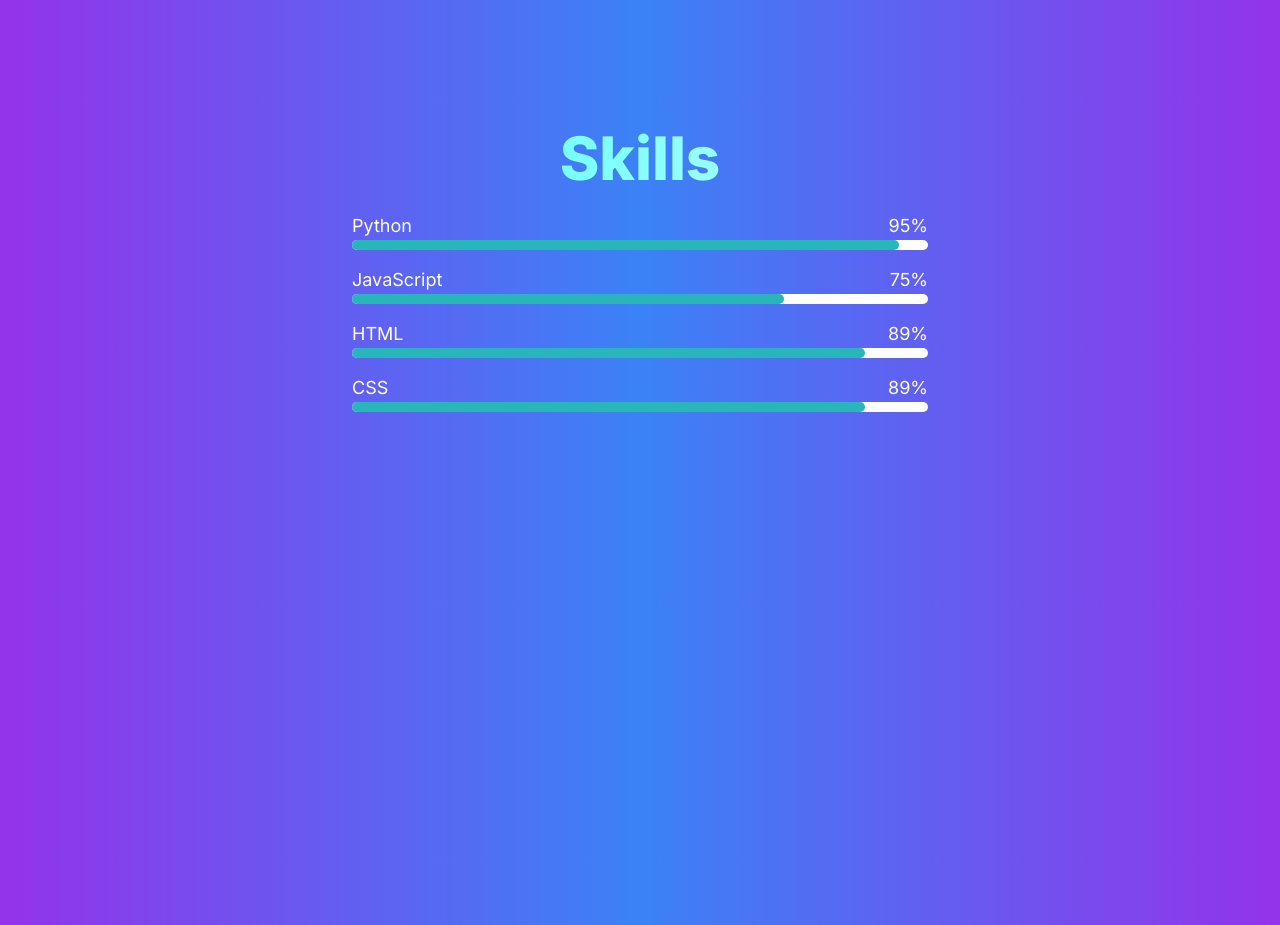
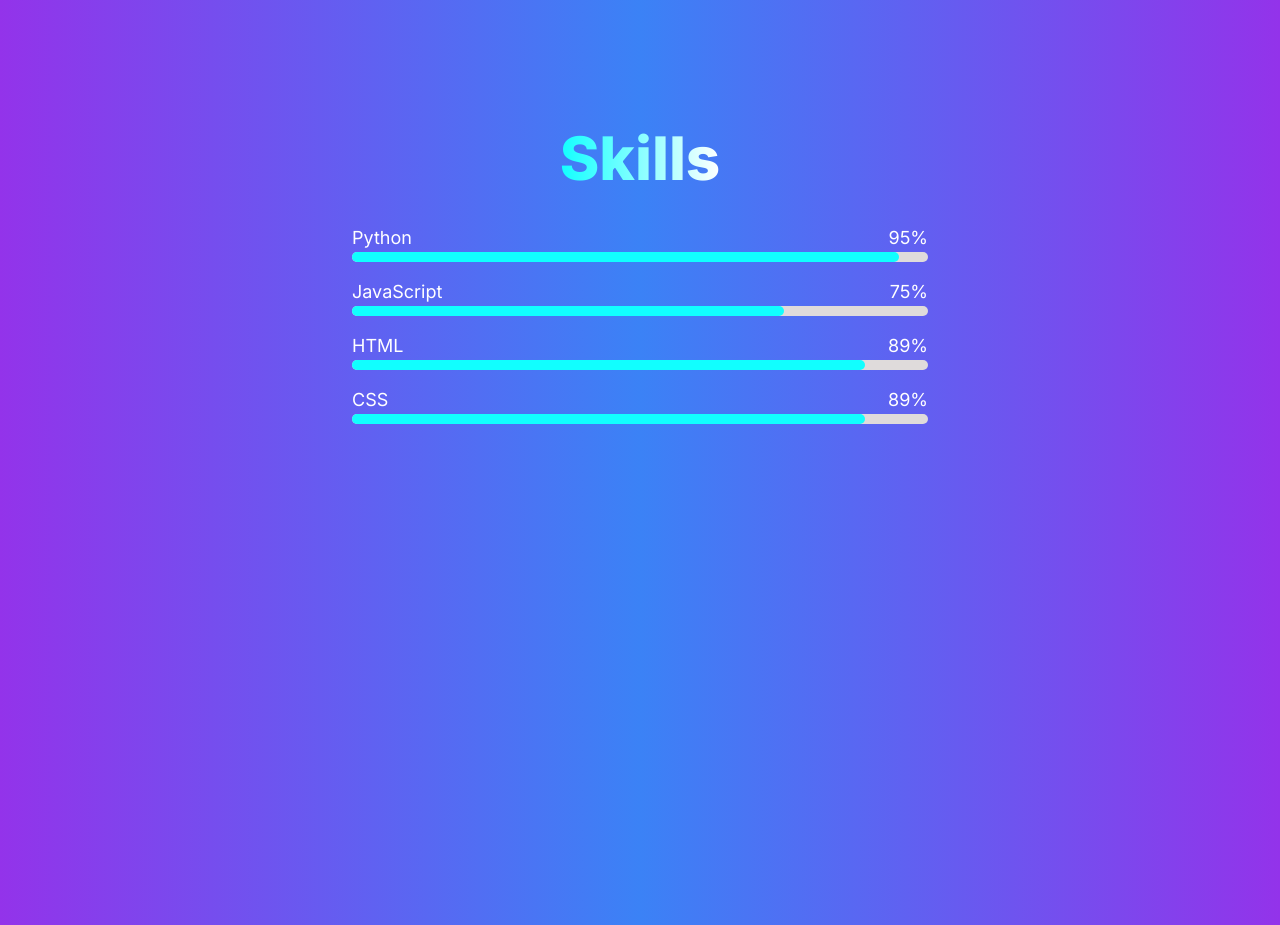
Before and after one commit to mubashir1837/next-portfolio, a Next.js app: page / in a window 1280 px wide. Shown: the part 3460-4385 px from the top of the page. Built offline with nearby package versions, Linux system fonts and the light colour scheme.

Commit message:
portfolio

```diff
--- a/app/components/AboutMe.jsx
+++ b/app/components/AboutMe.jsx
@@ -24,7 +24,7 @@ const AboutMe = () => {
             written, I advance towards a future where innovation knows no bounds.
           </p>
         </div>
-        <div className="mt-16 sm:mt-0 sm:ml-12">
+        <div className="mt-16 sm:mt-0 sm:ml-12 ">
           <Image src="/images/pro.jpg" alt="Profile Image" width={250} height={250} className="rounded-full border-4 border-white" />
         </div>
       </section>
--- a/app/components/Footer.jsx
+++ b/app/components/Footer.jsx
@@ -13,9 +13,6 @@ const Footer = () => {
           <p className="text-lg sm:text-xl lg:text-lg text-white text-center lg:text-left mb-6 lg:max-w-6xl">
             I am currently exploring exciting new opportunities and eagerly anticipate receiving thoughtful messages in my inbox. Whether you have inquiries, potential job opportunities, or simply wish to connect, rest assured, I will respond promptly and warmly!
           </p>
-          {/* <p className="text-md sm:text-lg lg:text-md text-white text-center lg:text-left mb-12 lg:max-w-5xl">
-            An enthusiastic undergraduate student, passionate about Bioinformatics, Biopython, Python, JavaScript, HTML, and CSS.
-          </p> */}
           <div className="flex items-center justify-center lg:justify-start mb-8">
             <FaMapMarkerAlt className="text-white text-2xl mr-2" />
             <span className="text-white text-lg">Islamabad, Pakistan</span>
--- a/app/components/Skills.jsx
+++ b/app/components/Skills.jsx
@@ -11,17 +11,19 @@ const Skills = () => {
         keywords="skills, technologies, proficiency Planner, Ahrefs, SEMrush,"
       />
       <section className="min-h-screen px-4 py-24 mt-[100%]">
-        <h1 className="text-4xl sm:text-5xl lg:text-6xl font-extrabold mb-6 text-transparent bg-clip-text text-center bg-gradient-to-r from-[#1fff] to-[#fff]">
-          Skills
-        </h1>
+        <div className="text-center">
+          <h2 className="mb-9 text-4xl sm:text-5xl lg:text-6xl font-extrabold">
+            <span className="text-transparent bg-clip-text bg-gradient-to-r from-[#1ff] to-[#fff] text-center">Skills</span>
+          </h2>
+        </div>
         <div className="w-full lg:w-6/12 mx-auto text-center">
           <div className="mb-4">
             <div className="flex justify-between items-center">
               <p className="text-lg text-white">Python</p>
               <span className="text-lg text-white">95%</span>
             </div>
-            <div className="w-full bg-white rounded-full h-2.5">
-              <div className="bg-[#28b6bb] h-2.5 rounded-full" style={{ width: '95%' }}></div>
+            <div className="w-full bg-[#dfdbdb] rounded-full h-2.5">
+              <div className="bg-[#1fff] h-2.5 rounded-full" style={{ width: '95%' }}></div>
             </div>
           </div>
           <div className="mb-4">
@@ -29,8 +31,8 @@ const Skills = () => {
               <p className="text-lg text-white">JavaScript</p>
               <span className="text-lg text-white">75%</span>
             </div>
-            <div className="w-full bg-white rounded-full h-2.5">
-              <div className="bg-[#28b6bb] h-2.5 rounded-full" style={{ width: '75%' }}></div>
+            <div className="w-full bg-[#dfdbdb] rounded-full h-2.5">
+              <div className="bg-[#1fff] h-2.5 rounded-full" style={{ width: '75%' }}></div>
             </div>
           </div>
           <div className="mb-4">
@@ -38,8 +40,8 @@ const Skills = () => {
               <p className="text-lg text-white">HTML</p>
               <span className="text-lg text-white">89%</span>
             </div>
-            <div className="w-full bg-white rounded-full h-2.5">
-              <div className="bg-[#28b6bb] h-2.5 rounded-full" style={{ width: '89%' }}></div>
+            <div className="w-full bg-[#dfdbdb] rounded-full h-2.5">
+              <div className="bg-[#1ff] h-2.5 rounded-full" style={{ width: '89%' }}></div>
             </div>
           </div>
           <div className="mb-4">
@@ -47,8 +49,8 @@ const Skills = () => {
               <p className="text-lg text-white">CSS</p>
               <span className="text-lg text-white">89%</span>
             </div>
-            <div className="w-full bg-white rounded-full h-2.5">
-              <div className="bg-[#28b6bb] h-2.5 rounded-full" style={{ width: '89%' }}></div>
+            <div className="w-full bg-[#dfdbdb] rounded-full h-2.5">
+              <div className="bg-[#1fff] h-2.5 rounded-full" style={{ width: '89%' }}></div>
             </div>
           </div>
         </div>
```
